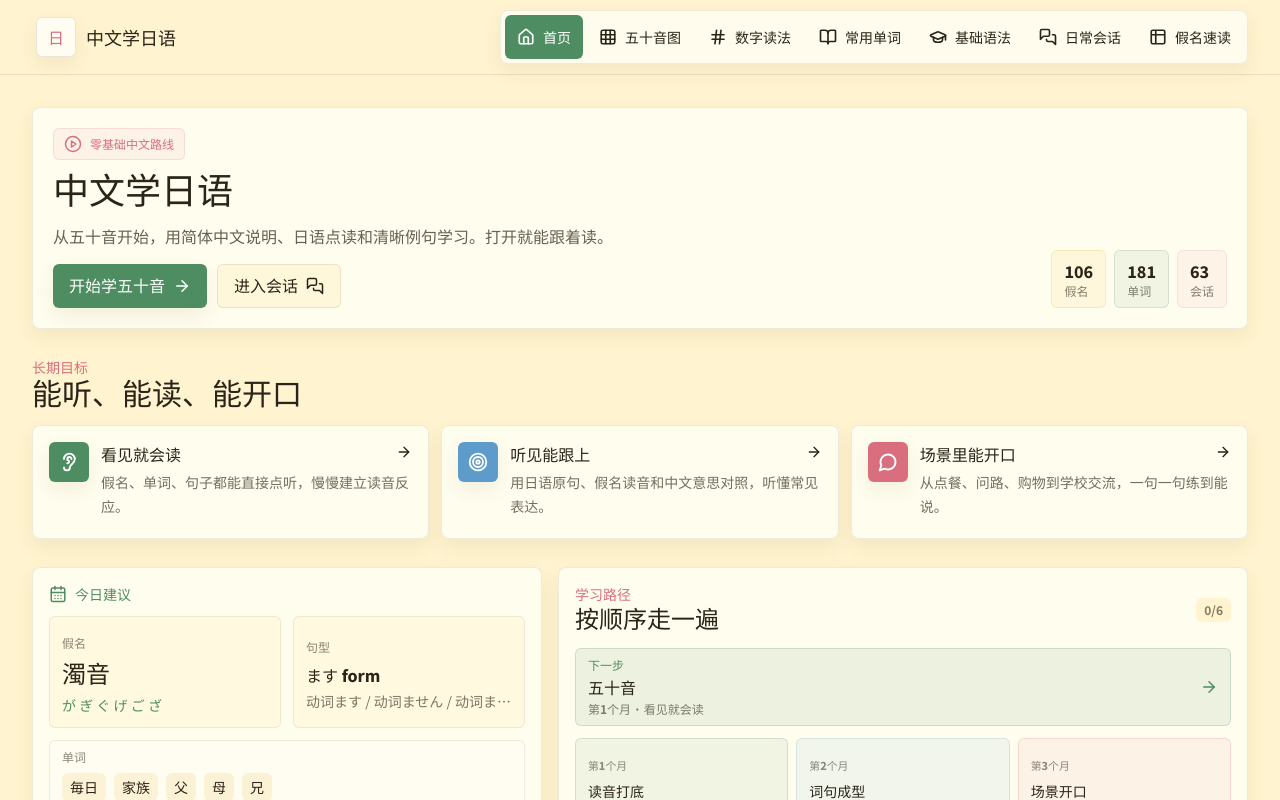
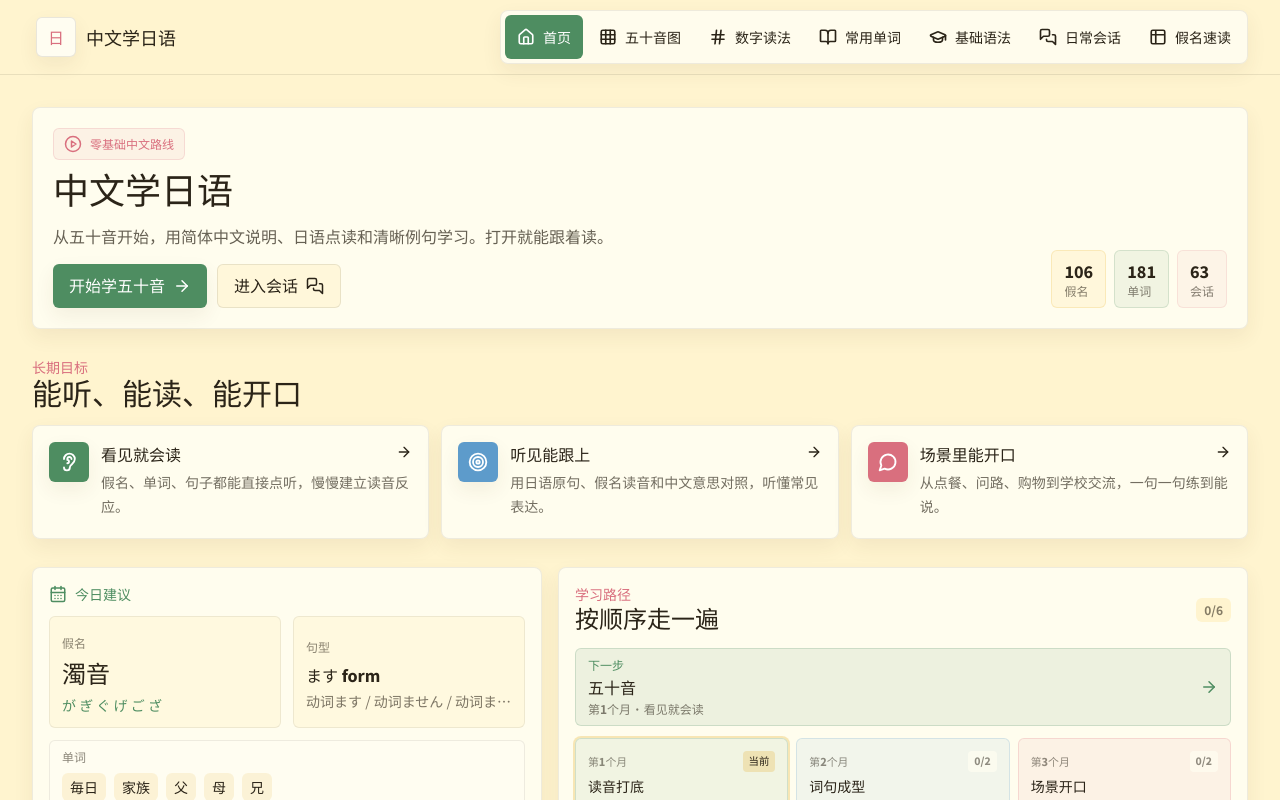
Before and after one commit to marksui/nihongo-learning, a React (Vite) app: page / in a window 1280 px wide. Shown: the top 800 px of the page. Built offline with nearby package versions, Linux system fonts and the light colour scheme.

Commit message:
Add milestone progress indicators

```diff
--- a/src/pages/Home.tsx
+++ b/src/pages/Home.tsx
@@ -122,6 +122,15 @@ const Home = ({ onNavigate, onSpeak }: HomeProps) => {
   const nextMilestone = nextPathStep ? milestonesById.get(nextPathStep.milestoneId) : undefined;
   const pathComplete = completedPathSteps.length === learningPathSteps.length;
   const recentReads = progress.recentReads.slice(0, 5);
+  const milestoneProgress = new Map(
+    learningMilestones.map((milestone) => {
+      const steps = learningPathSteps.filter((step) => step.milestoneId === milestone.id);
+      const done = steps.filter((step) => viewedPages.has(step.page)).length;
+      const total = steps.length || 1;
+
+      return [milestone.id, { done, percent: Math.round((done / total) * 100), total }];
+    }),
+  );
 
   return (
     <div className="space-y-7">
@@ -292,18 +301,41 @@ const Home = ({ onNavigate, onSpeak }: HomeProps) => {
             </button>
           ) : null}
           <div className="mb-3 grid gap-2 sm:grid-cols-3">
-            {learningMilestones.map((milestone) => (
+            {learningMilestones.map((milestone) => {
+              const progressValue = milestoneProgress.get(milestone.id) ?? { done: 0, percent: 0, total: 1 };
+              const current = !pathComplete && nextMilestone?.id === milestone.id;
+
+              return (
                 <button
                   key={milestone.id}
                   type="button"
                   onClick={() => onNavigate(milestone.page)}
-                className={`min-h-24 rounded-md border p-3 text-left transition active:scale-[0.99] ${milestoneToneClasses[milestone.tone]}`}
+                  className={`min-h-28 rounded-md border p-3 text-left transition active:scale-[0.99] ${
+                    milestoneToneClasses[milestone.tone]
+                  } ${current ? "ring-2 ring-yuzu/35" : ""}`}
                 >
+                  <span className="flex items-center justify-between gap-2">
                     <span className="text-[0.68rem] font-extrabold text-ink/52">{milestone.label}</span>
+                    <span className={`rounded px-1.5 py-0.5 text-[0.65rem] font-extrabold ${
+                      current ? "bg-yuzu/30 text-ink" : "bg-paper/70 text-ink/52"
+                    }`}>
+                      {current ? "当前" : `${progressValue.done}/${progressValue.total}`}
+                    </span>
+                  </span>
                   <span className="mt-1 block text-sm font-extrabold text-ink">{milestone.title}</span>
                   <span className="mt-1 block text-xs leading-5 text-ink/62">{milestone.description}</span>
+                  <span className="mt-2 block h-1.5 overflow-hidden rounded-full bg-paper/80" aria-hidden="true">
+                    <span
+                      className={`block h-full rounded-full ${goalAccentClasses[milestone.tone]}`}
+                      style={{ width: `${progressValue.percent}%` }}
+                    />
+                  </span>
+                  <span className="mt-1 block text-[0.68rem] font-bold text-ink/50">
+                    已完成 {progressValue.done}/{progressValue.total}
+                  </span>
                 </button>
-            ))}
+              );
+            })}
           </div>
           <div className="grid gap-2 sm:grid-cols-2">
             {learningPathSteps.map((step, index) => {
```
Lines whose indentation alone changed are shown as unchanged.
